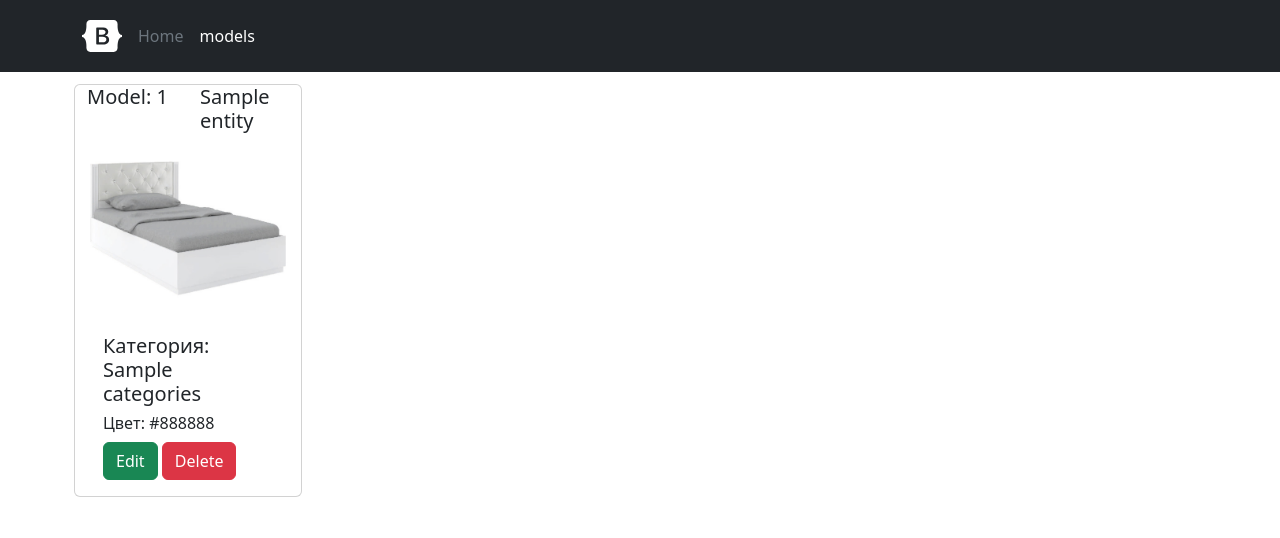
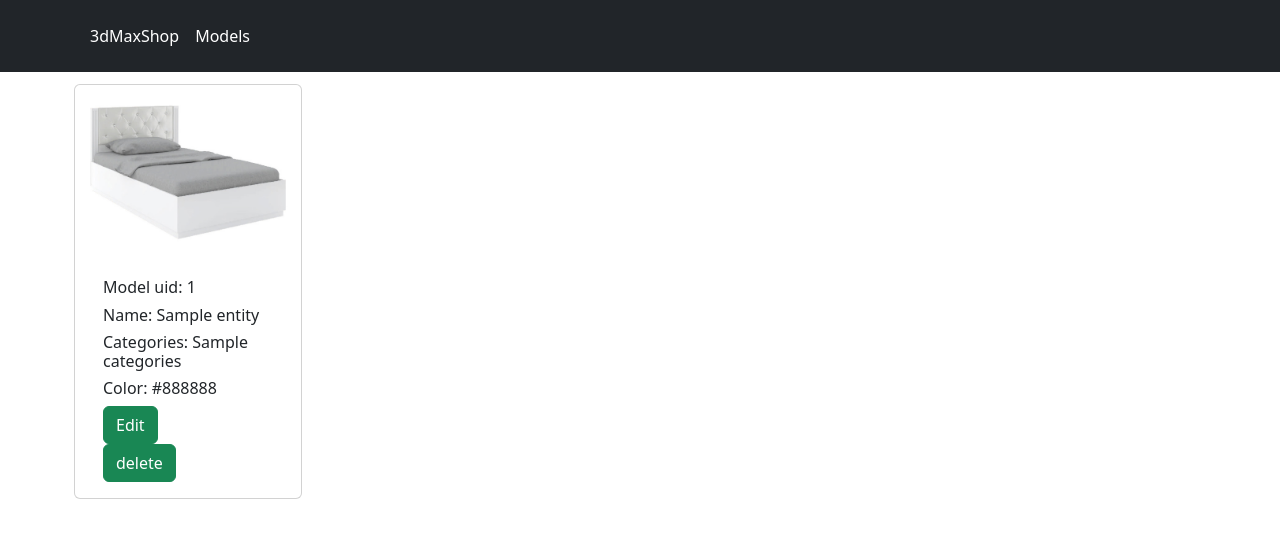
Before and after one commit to 3dmaxshop/Frontend, a Flask app: template shop/templates/models.html in a window 1280 px wide. Shown: the top 538 px of the page. Run offline with Flask 2, Linux system fonts and the light colour scheme; the template is opened without the code that fills it: most values are stand-ins (such as "Sample title", 1, 10 or a date in 2020).

Commit message:
feature/add-delete-model-button

```diff
--- a/setup.cfg
+++ b/setup.cfg
@@ -16,6 +16,7 @@ ignore =
     # WPS229,# too strong rule
     WPS305,  # simple f-string allowed
     WPS306,  # found class without a base class
+    WPS324,  # found inconsistent `return` statement
     WPS431   # found nested class
     #W293
 
--- a/shop/API/models.py
+++ b/shop/API/models.py
@@ -13,3 +13,7 @@ class ModelsApi:
         response.raise_for_status()
 
         return [Model(**model) for model in response.json()]
+
+    def delete(self, uid):
+        response = httpx.delete(f'{self.url}/api/v1/models/{uid}')
+        response.raise_for_status()
--- a/shop/templates/base.html
+++ b/shop/templates/base.html
@@ -20,13 +20,9 @@
     <header class="p-3 bg-dark text-white">
       <div class="container">
         <div class="d-flex flex-wrap align-items-center justify-content-center justify-content-lg-start">
-          <a href="/" class="d-flex align-items-center mb-2 mb-lg-0 text-white text-decoration-none">
-            <svg class="bi me-2" width="40" height="32" role="img" aria-label="Bootstrap"><use xlink:href="#bootstrap"/></svg>
-          </a>
-
           <ul class="nav col-12 col-lg-auto me-lg-auto mb-2 justify-content-center mb-md-0">
-            <li><a href="/" class="nav-link px-2 text-secondary">Home</a></li>
-            <li><a href="/models" class="nav-link px-2 text-white">models</a></li>
+            <li><a href="/" class="nav-link px-2 text-white">3dMaxShop</a></li>
+            <li><a href="/models" class="nav-link px-2 text-white">Models</a></li>
 
           </ul>
 
--- a/shop/templates/models.html
+++ b/shop/templates/models.html
@@ -5,20 +5,17 @@
     <div class="row row-cols-1 row-cols-md-2 row-cols-lg-5">
         {% for entity in models %}
             <div class="card rounded-card m-1">
-                <div class="row">
-                    <div class="col">
-                        <h5>Model: {{ entity.uid }}</h5>
-                    </div>
-                    <div class="col">
-                        <h5>{{ entity.name }}</h5>
-                    </div>
-                </div>
                 <img src="/static/images/sofa.jpg" class="card-img-top" alt="...">
                 <div class="card-body">
-                <h5 class="card-title">Категория: {{ entity.categories }}</h5>
-                <h6>Цвет: {{ entity.color }}</h6>
+                <h6 class="card-title">Model uid: {{ entity.uid }}</h6>
+                <h6 class="card-title">Name: {{ entity.name }}</h6>
+                <h6 class="card-title">Categories: {{ entity.categories }}</h6>
+                <h6 class="card-title">Color: {{ entity.color }}</h6>
                 <a href="#" class="btn btn-success rounded-card">Edit</a>
-                <a href="#" class="btn btn-danger rounded-card" data-bs-toggle="modal" data-bs-target="#exampleModal">Delete</a>
+                <form action="{{url_for('models.delete', uid=entity.uid)}}" method="post">
+                <input type="hidden" name="uid" value="{{ entity.uid }}">
+                <button type="submit" class="btn btn-success">delete</button>
+                </form>
                 </div>
             </div>
         {% endfor %}
```
Also changed, not shown: shop/views/models.py (+8 -1 lines).
